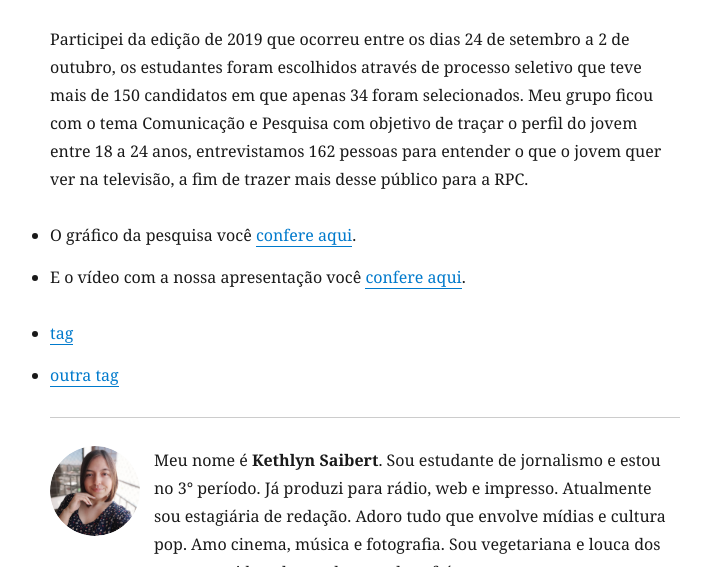
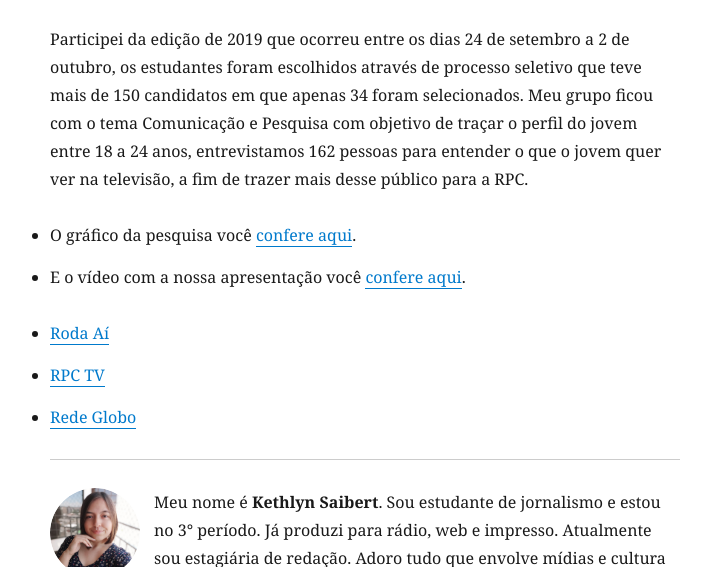
Before and after one commit to BrunoSaibert/blog-ket, a Gatsby site: page /projeto-roda-ai-rpc/ in a window 1280 px wide. Shown: the part 789-1356 px from the top of the page, without its empty margins (275-982 px from the left). Built offline with nearby package versions, Linux system fonts and the light colour scheme; Gatsby itself is replaced by a stand-in of ours; some packages are replaced by stand-ins of ours.

Commit message:
Update Postagens “projeto-roda-ai-rpc”

```diff
--- a/content/blog/projeto-roda-ai-rpc.md
+++ b/content/blog/projeto-roda-ai-rpc.md
@@ -1,11 +1,12 @@
 ---
 slug: projeto-roda-ai-rpc
 title: Roda Aí - RPC TV
+description: Projeto de Extensão
 date: 2019-10-03
-description: Projeto de Extensão
 tags:
-  - tag
-  - outra tag
+  - Roda Aí
+  - RPC TV
+  - Rede Globo
 ---
 
 ![Card do projeto Roda Aí da RPC TV](/images/upload/roda_ai.jpg "Card do projeto Roda Aí da RPC TV")
```
